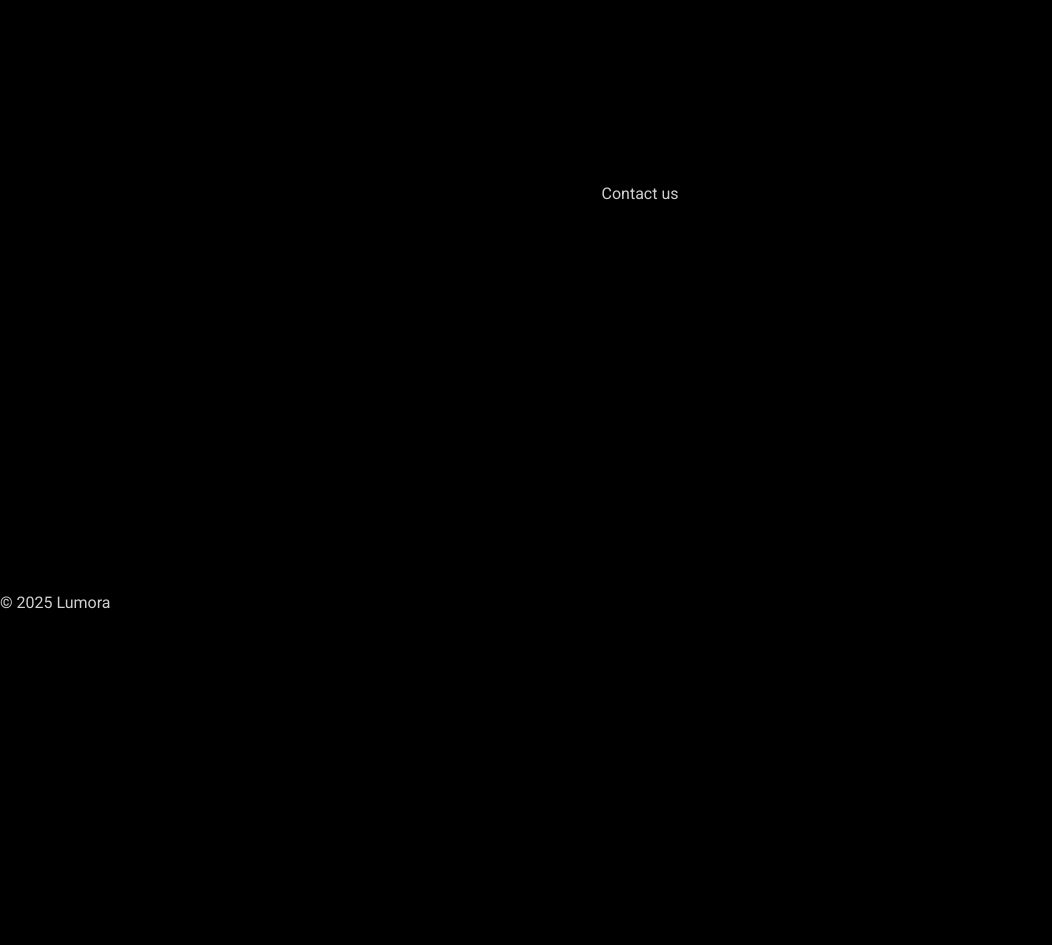
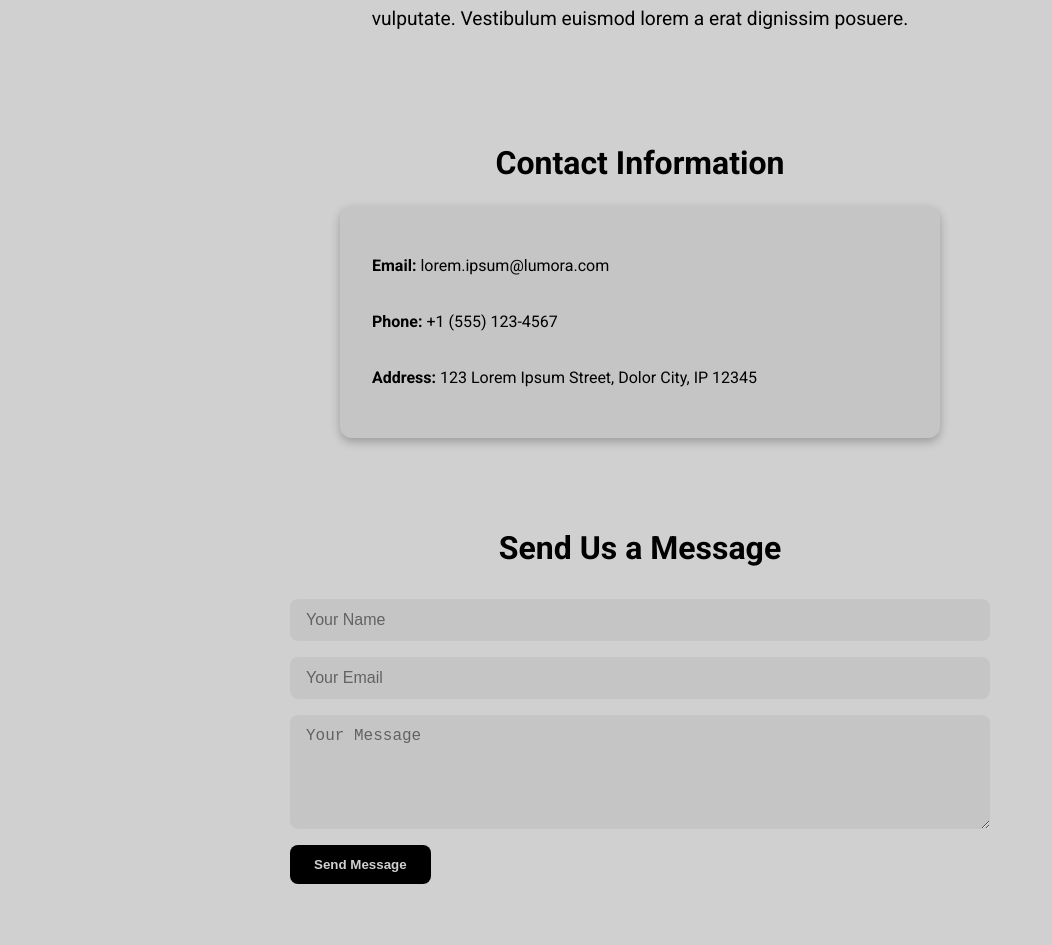
Before and after one commit to kevinsctfries/Lumora, a Next.js app: page /contact in a window 1280 px wide. Shown: the part 207-1152 px from the top of the page, without its empty margins (0-1052 px from the left). Before the commit the page ends 819 px from the top, so only its background shows below. Built offline with nearby package versions, Linux system fonts and the light colour scheme.

Commit message:
add contact page content and styling

```diff
--- a/src/app/contact/page.module.scss
+++ b/src/app/contact/page.module.scss
@@ -2,15 +2,108 @@
     display: flex;
     flex-direction: column;
     min-height: 100vh;
+    background: var(--foreground);
+    color: var(--background);
 
     .main {
         display: flex;
-        justify-content: center;
+        flex-direction: column;
         align-items: center;
-        height: 100vh;
-        width: 100%;
+        padding: 4rem 2rem;
+        gap: 4rem;
 
-        span {
+        .hero {
+            max-width: 800px;
+            text-align: center;
+
+            h1 {
+                font-size: 3rem;
+                margin-bottom: 1rem;
+            }
+
+            p {
+                font-size: 1.2rem;
+                line-height: 1.6;
+            }
+        }
+
+        .contactInfo {
+            max-width: 600px;
+            width: 100%;
+            text-align: left;
+
+            h2 {
+                font-size: 2rem;
+                margin-bottom: 1.5rem;
+                text-align: center;
+            }
+
+            .infoCard {
+                background: rgba(0, 0, 0, 0.05);
+                padding: 2rem;
+                border-radius: 0.75rem;
+                box-shadow: 0 4px 10px rgba(0, 0, 0, 0.25);
+                display: flex;
+                flex-direction: column;
+
+                p {
+                    font-size: 1rem;
+                    line-height: 1.5;
+
+                    strong {
+                        font-weight: bold;
+                    }
+                }
+            }
+        }
+
+        .contactForm {
+            max-width: 700px;
+            width: 100%;
+            text-align: center;
+
+            h2 {
+                font-size: 2rem;
+                margin-bottom: 2rem;
+            }
+
+            form {
+                display: flex;
+                flex-direction: column;
+                gap: 1rem;
+
+                input,
+                textarea {
+                    padding: 0.75rem 1rem;
+                    border-radius: 0.5rem;
+                    border: none;
+                    font-size: 1rem;
+                    background: rgba(0, 0, 0, 0.05);
+                    color: var(--background);
+                }
+
+                input::placeholder,
+                textarea::placeholder {
+                    color: rgba(0, 0, 0, 0.5);
+                }
+
+                button {
+                    align-self: flex-start;
+                    padding: 0.75rem 1.5rem;
+                    border: none;
+                    border-radius: 0.5rem;
+                    background: var(--background);
+                    color: var(--foreground);
+                    font-weight: bold;
+                    cursor: pointer;
+                    transition: background 0.2s ease;
+
+                    &:hover {
+                        background: var(--secondary);
+                        color: var(--background);
+                    }
+                }
+            }
         }
     }
 }
--- a/src/app/contact/page.tsx
+++ b/src/app/contact/page.tsx
@@ -5,11 +5,44 @@ export const metadata = {
   description: "Contact Lumora.",
 };
 
-export default function Careers() {
+export default function Contact() {
   return (
     <div className={styles.page}>
       <main className={styles.main}>
-        <span>Contact us</span>
+        <section className={styles.hero}>
+          <h1>Contact Us</h1>
+          <p>
+            Lorem ipsum dolor sit amet, consectetur adipiscing elit. Curabitur
+            vitae arcu nec justo varius vulputate. Vestibulum euismod lorem a
+            erat dignissim posuere.
+          </p>
+        </section>
+
+        <section className={styles.contactInfo}>
+          <h2>Contact Information</h2>
+          <div className={styles.infoCard}>
+            <p>
+              <strong>Email:</strong> lorem.ipsum@lumora.com
+            </p>
+            <p>
+              <strong>Phone:</strong> +1 (555) 123-4567
+            </p>
+            <p>
+              <strong>Address:</strong> 123 Lorem Ipsum Street, Dolor City, IP
+              12345
+            </p>
+          </div>
+        </section>
+
+        <section className={styles.contactForm}>
+          <h2>Send Us a Message</h2>
+          <form>
+            <input type="text" placeholder="Your Name" />
+            <input type="email" placeholder="Your Email" />
+            <textarea placeholder="Your Message" rows={5}></textarea>
+            <button type="submit">Send Message</button>
+          </form>
+        </section>
       </main>
     </div>
   );
```
